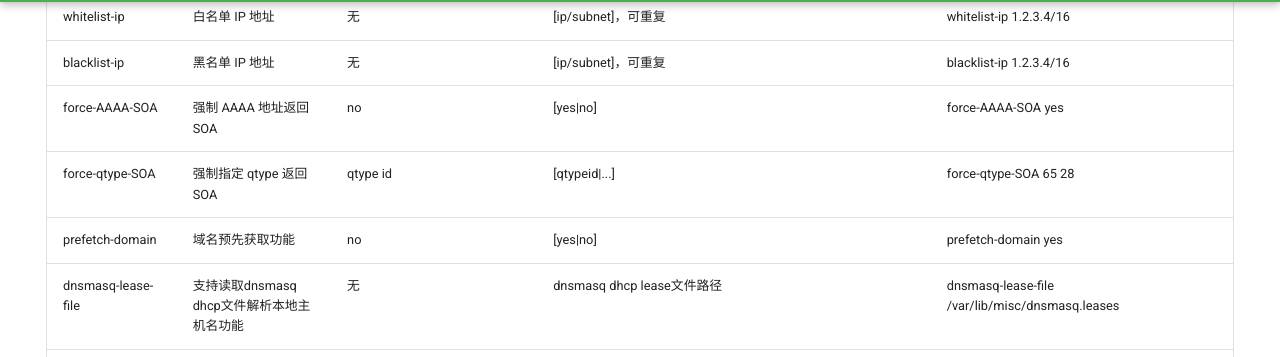
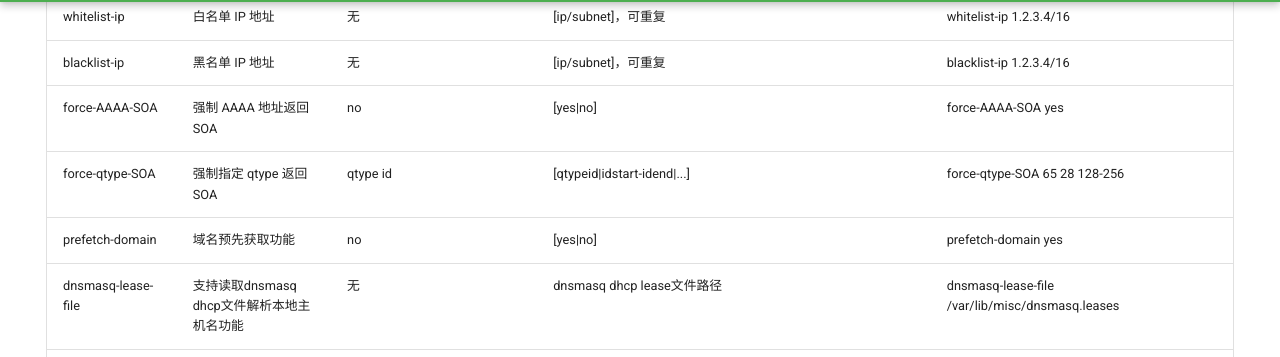
Before and after one commit to pymumu/smartdns, an MkDocs documentation site: the page built from docs/configuration.md, in a window 1280 px wide and 900 px high, scrolled down 6008 px. Shown: the part 94-451 px from the top of the window. Built offline with MkDocs 1.6.1 and Material for MkDocs 9.7.7, drawn with Linux system fonts in a browser that asks for light colours; comment, search, counter and statistics services are not loaded.

Commit message:
qtype-SOA: range example

```diff
--- a/docs/configuration.md
+++ b/docs/configuration.md
@@ -70,7 +70,7 @@
 | whitelist-ip | 白名单 IP 地址 | 无 | [ip/subnet]，可重复 | whitelist-ip 1.2.3.4/16 |
 | blacklist-ip | 黑名单 IP 地址 | 无 | [ip/subnet]，可重复 | blacklist-ip 1.2.3.4/16 |
 | force-AAAA-SOA | 强制 AAAA 地址返回 SOA | no | [yes\|no] | force-AAAA-SOA yes |
-| force-qtype-SOA | 强制指定 qtype 返回 SOA | qtype id | [qtypeid\|...] | force-qtype-SOA 65 28
+| force-qtype-SOA | 强制指定 qtype 返回 SOA | qtype id | [qtypeid\|idstart-idend\|...] | force-qtype-SOA 65 28 128-256
 | prefetch-domain | 域名预先获取功能 | no | [yes\|no] | prefetch-domain yes |
 | dnsmasq-lease-file | 支持读取dnsmasq dhcp文件解析本地主机名功能 | 无 | dnsmasq dhcp lease文件路径 | dnsmasq-lease-file /var/lib/misc/dnsmasq.leases |
 | serve-expired | 过期缓存服务功能 | yes | [yes\|no]，开启此功能后，如果有请求时尝试回应 TTL 为 0 的过期记录，并发查询记录，以避免查询等待 |
```
Also changed, not shown: en/docs/configuration.md (+1 -1 lines).
